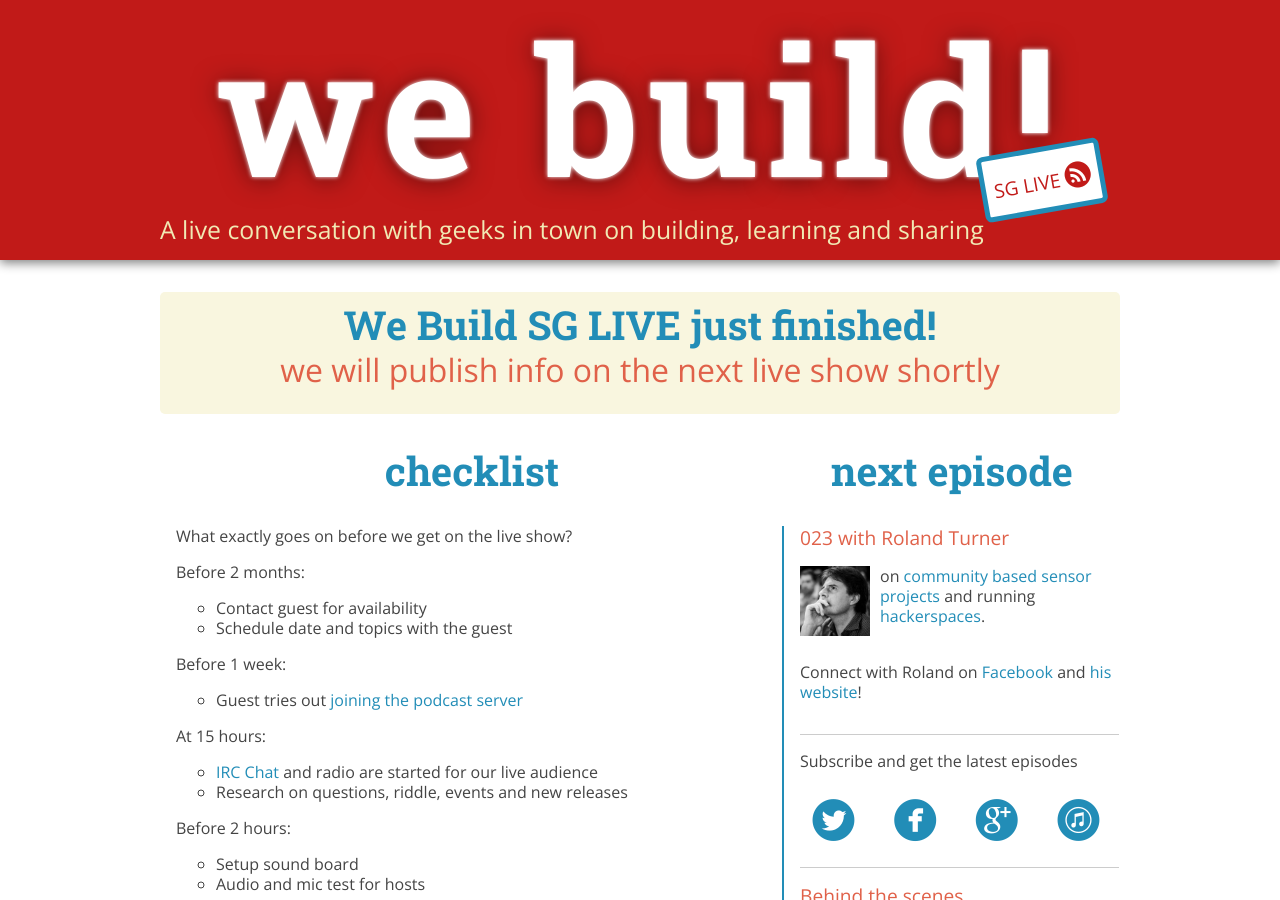
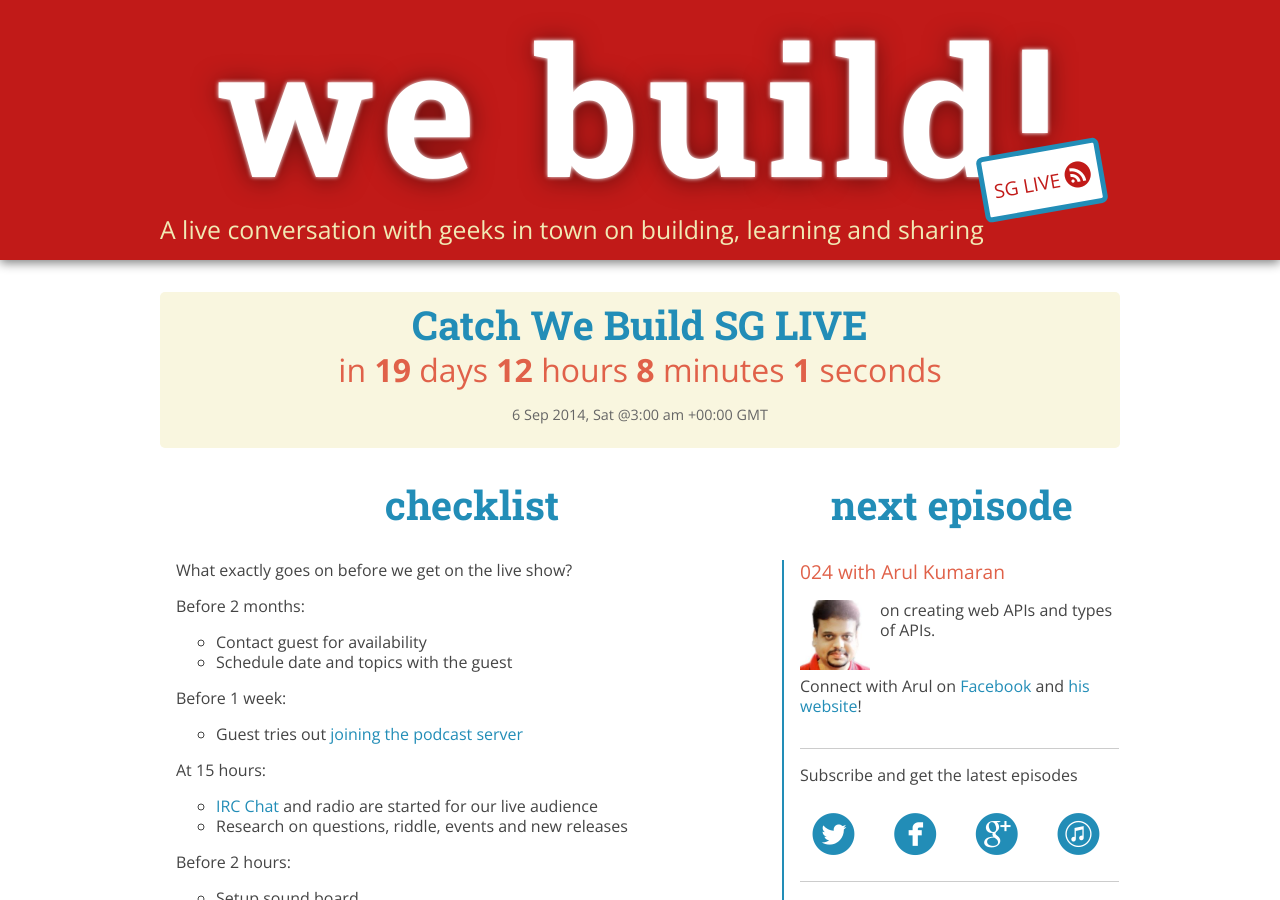
Before and after one commit to webuildsg/live, a Jekyll site: the page built from checklist.md, in a window 1280 px wide and 900 px high. Built offline with Jekyll 4.4.1, drawn with Linux system fonts in a browser that asks for light colours; Markdown is read by kramdown in place of the engine named in the settings.

Commit message:
added rolands episode and updated for arul's episode

```diff
--- a/_config.yml
+++ b/_config.yml
@@ -16,9 +16,9 @@ default_logo : logo-100.jpg
 default_day : Sat
 default_time : 11am
 
-next_guest: Roland Turner
-next_episode: "023"
-next_podcast_date: 2014-08-16 11:00 +0800
-next_profile: /img/023-roland-turner-profile.jpg
-next_topic: <a href="http://rolandturner.com/yahi/">community based sensor projects</a> and running <a href="http://www.hackerspace.sg">hackerspaces</a>.
-next_connect: Connect with Roland on <a href="https://www.facebook.com/roland.turner">Facebook</a> and <a href="http://rolandturner.com/">his website</a>!
+next_guest: Arul Kumaran
+next_episode: "024"
+next_podcast_date: 2014-09-06 11:00 +0800
+next_profile: /img/024-arul-kumaran-profile.jpg
+next_topic: creating web APIs and types of APIs.
+next_connect: Connect with Arul on <a href="https://www.facebook.com/r.arulkumaran">Facebook</a> and <a href="https://www.luracast.com/products">his website</a>!
```
Also changed, not shown: _dev_config.yml (+6 -6 lines), _posts/2014-08-16-roland-turner.md (added, +85 -0 lines), img/024-arul-kumaran-profile.jpg (added).
